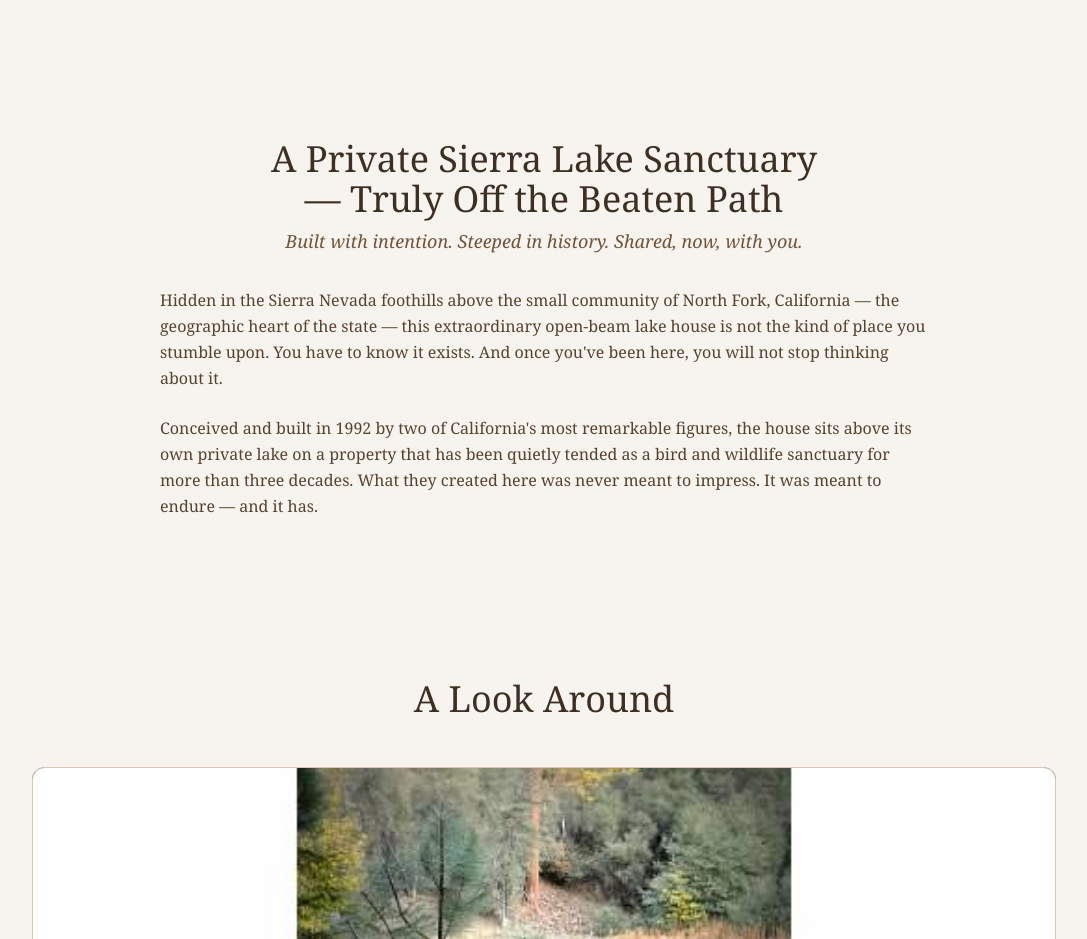
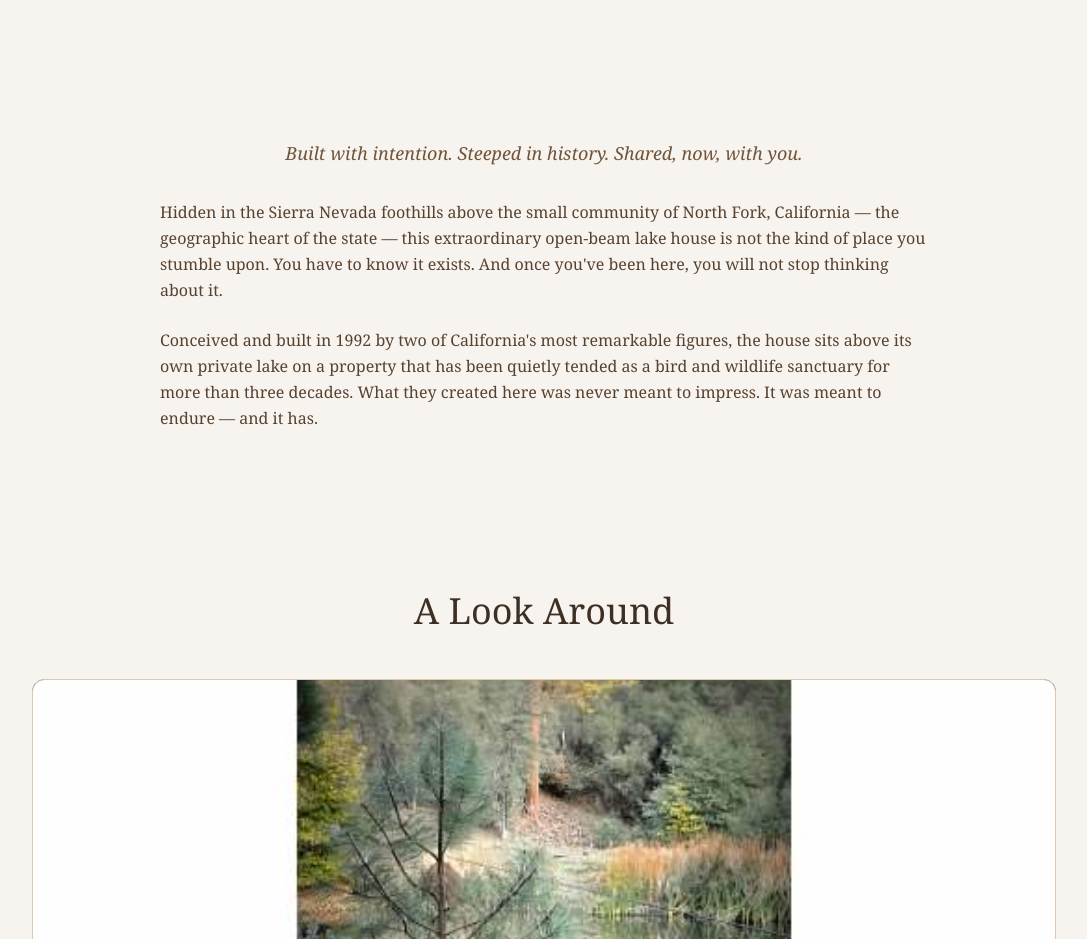
Before and after one commit to HLHOps/HLHWEB, an Astro site: page / in a window 1280 px wide. Shown: the part 1960-2899 px from the top of the page, without its empty margins (96-1183 px from the left). Built offline with nearby package versions, Linux system fonts and the light colour scheme; Astro itself is replaced by a stand-in of ours.

Commit message:
Remove Story section heading, keep tagline as standalone element (#22)
Drop the "A Private Sierra Lake Sanctuary — Truly Off the Beaten Path"
heading from the Story intro on the homepage. The italic tagline
"Built with intention. Steeped in history. Shared, now, with you."
remains with its existing styling as the standalone lead-in; its
top margin (mt-2, previously spacing it below the heading) is removed
so it sits cleanly against the section's padding.


Claude-Session: https://claude.ai/code/session_018v7tWzZwUoncBc9bpDBcgp

Co-authored-by: Claude <noreply@anthropic.com>

```diff
--- a/src/components/StoryIntro.astro
+++ b/src/components/StoryIntro.astro
@@ -7,10 +7,7 @@
 
 <section id="story" class="bg-cream px-6 py-20">
   <div class="mx-auto max-w-3xl">
-    <h2 class="text-center text-3xl text-bark-800 sm:text-4xl">
-      A Private Sierra Lake Sanctuary — Truly Off the Beaten Path
-    </h2>
-    <p class="mt-2 text-center text-lg italic text-bark-600">
+    <p class="text-center text-lg italic text-bark-600">
       Built with intention. Steeped in history. Shared, now, with you.
     </p>
 
```
